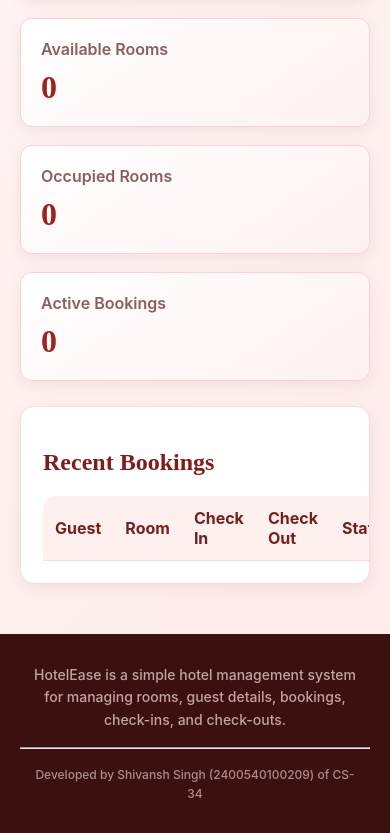
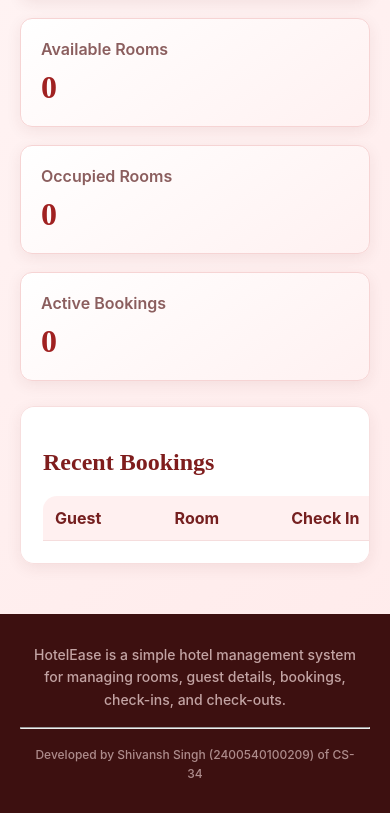
Before and after one commit to shivansh2077/HotelEase, a website: page public/index.html in a window 390 px wide. Shown: the part 548-1381 px from the top of the page. Drawn offline with Linux system fonts and the light colour scheme; no server answers.

Commit message:
Update style.css

```diff
--- a/public/css/style.css
+++ b/public/css/style.css
@@ -441,7 +441,30 @@ body{
   font-weight: 450;
   font-style: normal;
 }
+/* =========================================================
+   MOBILE TABLE SCROLL
+   ========================================================= */
 
+@media (max-width: 750px) {
+  .table-wrapper {
+    width: 100%;
+    overflow-x: auto;
+    overflow-y: hidden;
+
+    -webkit-overflow-scrolling: touch;
+    touch-action: pan-x;
+  }
+
+  .table-wrapper table {
+    width: max-content;
+    min-width: 700px;
+  }
+
+  .table-wrapper td,
+  .table-wrapper th {
+    white-space: nowrap;
+  }
+}
 .brand-icon {
   font-size: 22px;
   line-height: 1;
```
